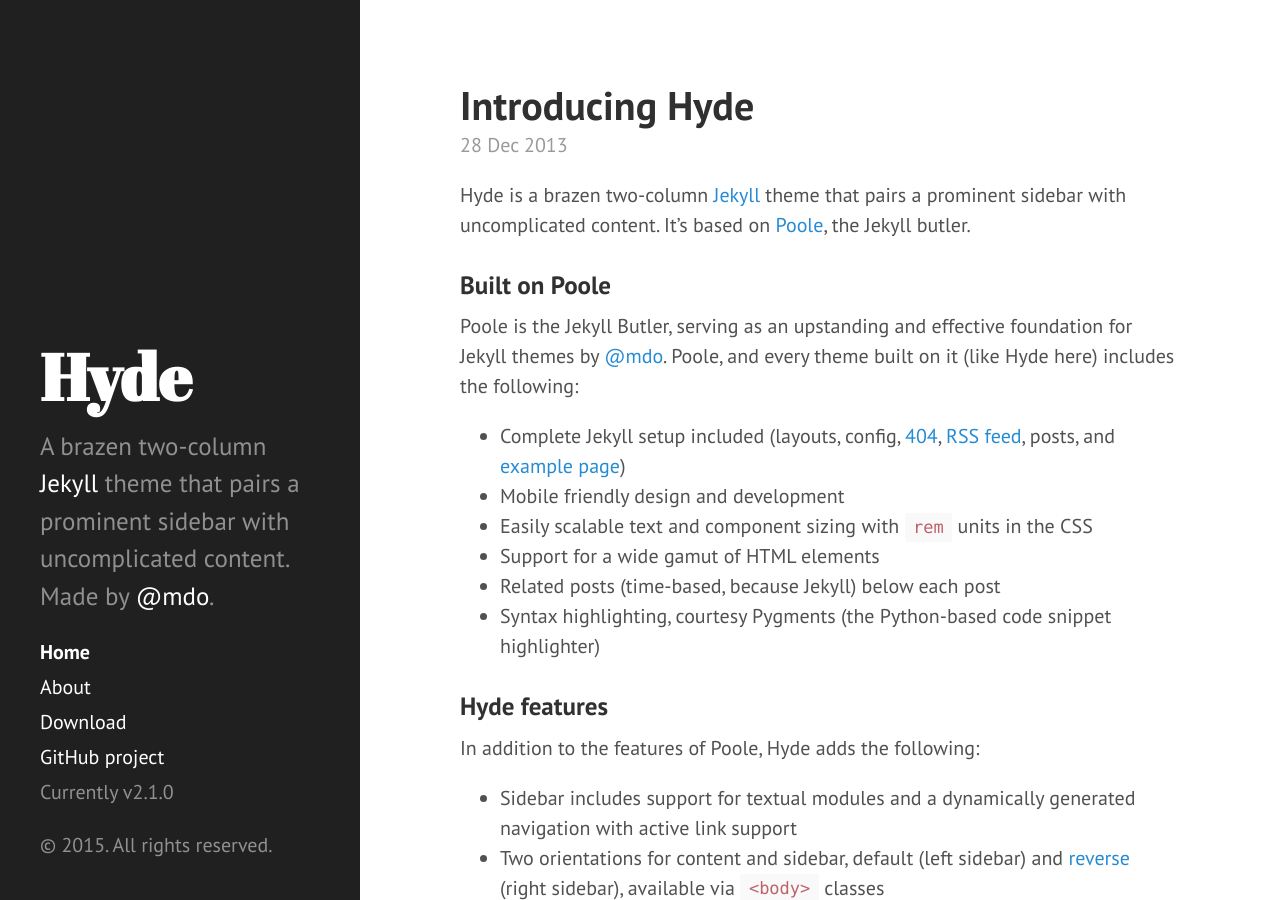
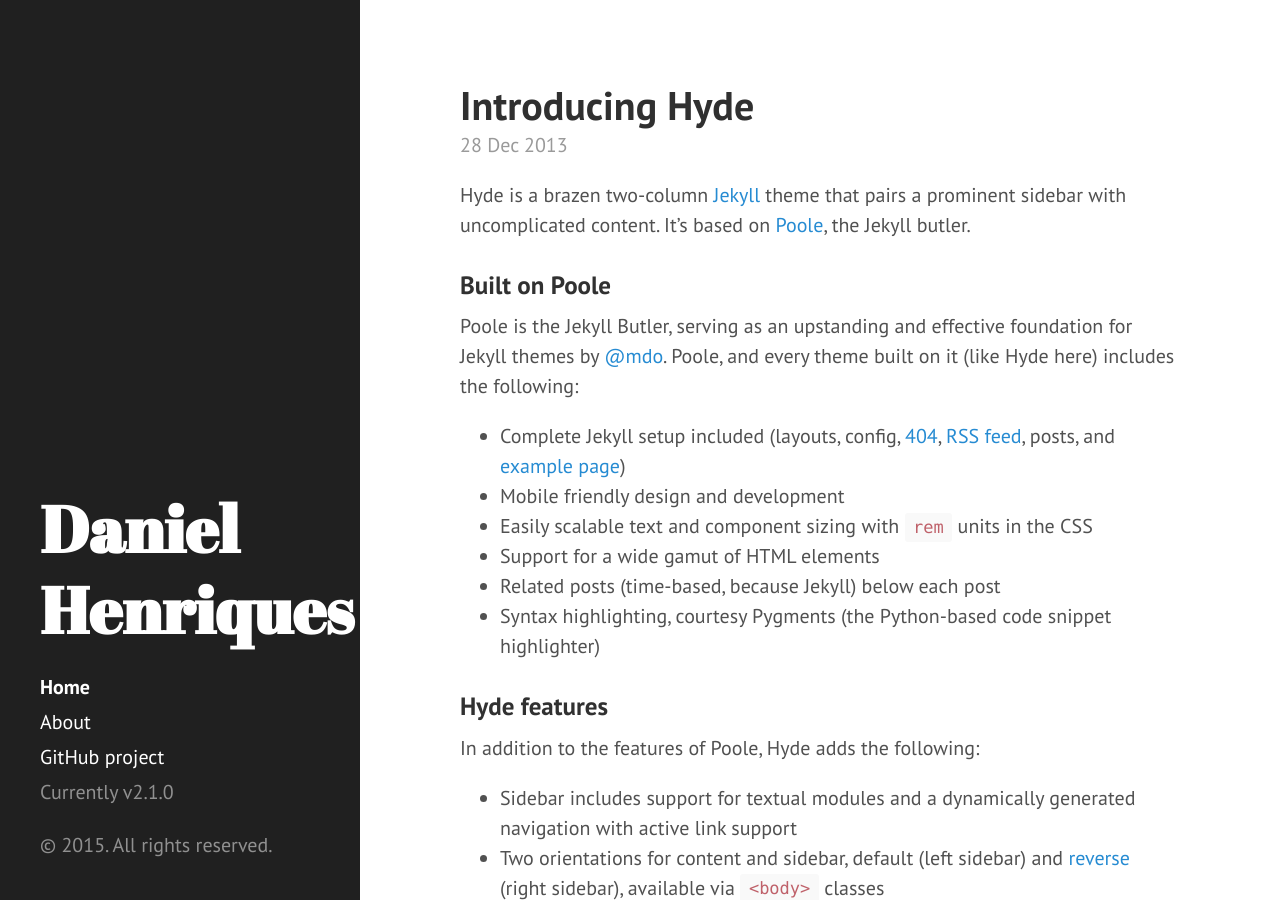
Before and after one commit to henrid/henrid.github.io, a Jekyll site: the page built from index.html, in a window 1280 px wide and 900 px high. Built offline with Jekyll 4.4.1, drawn with Linux system fonts in a browser that asks for light colours; Markdown is read by kramdown in place of the engine named in the settings; the list of posts is cut into pages by our own code.

Commit message:
Setup side

```diff
--- a/_config.yml
+++ b/_config.yml
@@ -7,15 +7,15 @@
 relative_permalinks: true
 
 # Setup
-title:            Hyde
-tagline:          'A Jekyll theme'
-description:      'A brazen two-column <a href="http://jekyllrb.com" target="_blank">Jekyll</a> theme that pairs a prominent sidebar with uncomplicated content. Made by <a href="https://twitter.com/mdo" target="_blank">@mdo</a>.'
-url:              http://hyde.getpoole.com
-baseurl:          /
+title: 'Daniel Henriques'
+tagline: 'Software Developer'
+description: ''
+url: 'http://henrid.com'
+baseurl: '/'
 
 author:
-  name:           'Mark Otto'
-  url:            https://twitter.com/mdo
+  name:           'Daniel Henriques'
+  url: 'http://henrid.com'
 
 paginate:         5
 
@@ -23,4 +23,4 @@
 version:          2.1.0
 
 github:
-  repo:           https://github.com/poole/hyde
+  repo:           https://github.com/henrid/henrid.github.io
--- a/_includes/sidebar.html
+++ b/_includes/sidebar.html
@@ -26,7 +26,6 @@
         {% endif %}
       {% endfor %}
 
-      <a class="sidebar-nav-item" href="{{ site.github.repo }}/archive/v{{ site.version }}.zip">Download</a>
       <a class="sidebar-nav-item" href="{{ site.github.repo }}">GitHub project</a>
       <span class="sidebar-nav-item">Currently v{{ site.version }}</span>
     </nav>
```
